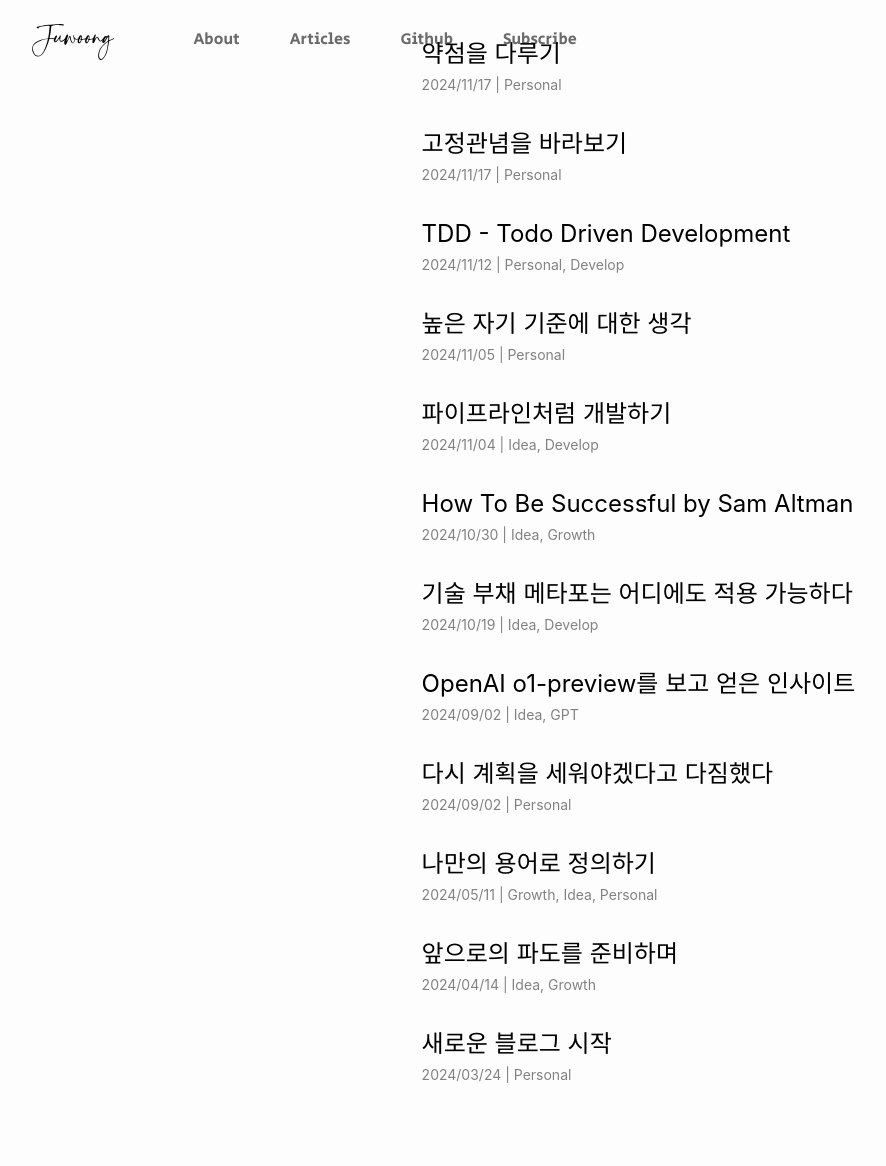
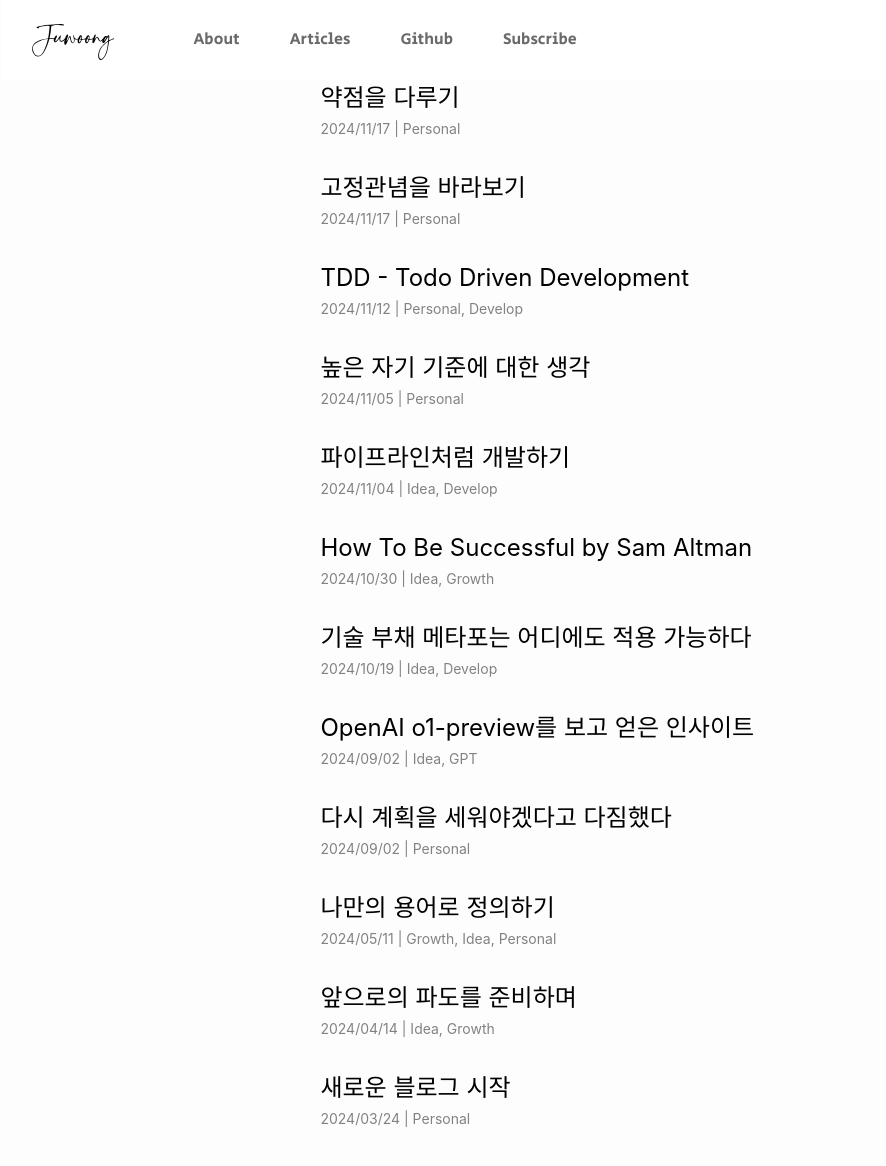
Before and after one commit to juwoong/juwoong.github.io, a Jekyll site: the page built from index.md, in a window 1280 px wide and 1240 px high. Shown: the top 1166 px of the window, without its empty margins (38-924 px from the left). Built offline with Jekyll 4.4.1, drawn with Linux system fonts in a browser that asks for light colours; some web fonts are replaced.

Commit message:
feat: totally scrollable

```diff
--- a/_sass/minima/_layout.scss
+++ b/_sass/minima/_layout.scss
@@ -14,11 +14,12 @@
 .site-header {
   position: fixed;
   left: 40px;
-  top: 12px;
+  top: 0px;
+  padding-top: 20px;
   width: 100%;
-  height: auto;
+  height: 60px;
   overflow: auto;
-  padding-top: 8px;
+  background-color: white;
 
   @include media-query($on-medium) {
     width: 100%;
@@ -29,7 +30,7 @@
   }
 }
 
-.wrapper {
+.site-header .wrapper {
   display: flex;
   justify-content: flex-start;
   position: fixed;
@@ -239,13 +240,9 @@
  * Page content
  */
 .page-content {
-  padding: 36px 0;
-  // flex: 1 0 auto;
-  margin-left: 32%;
-
-  .wrapper {
-    margin-left: 20px;
-  }
+  margin: 80px 0;
+  flex: 1 0 auto;
+  overflow-x: hidden;
 
   @include media-query($on-medium) {
     margin-left: 0%;
@@ -256,6 +253,10 @@
       margin-top: 20px;
     }
   }
+}
+
+.page-content .wrapper {
+  width: 44%;
 }
 
 .page-heading {
```
